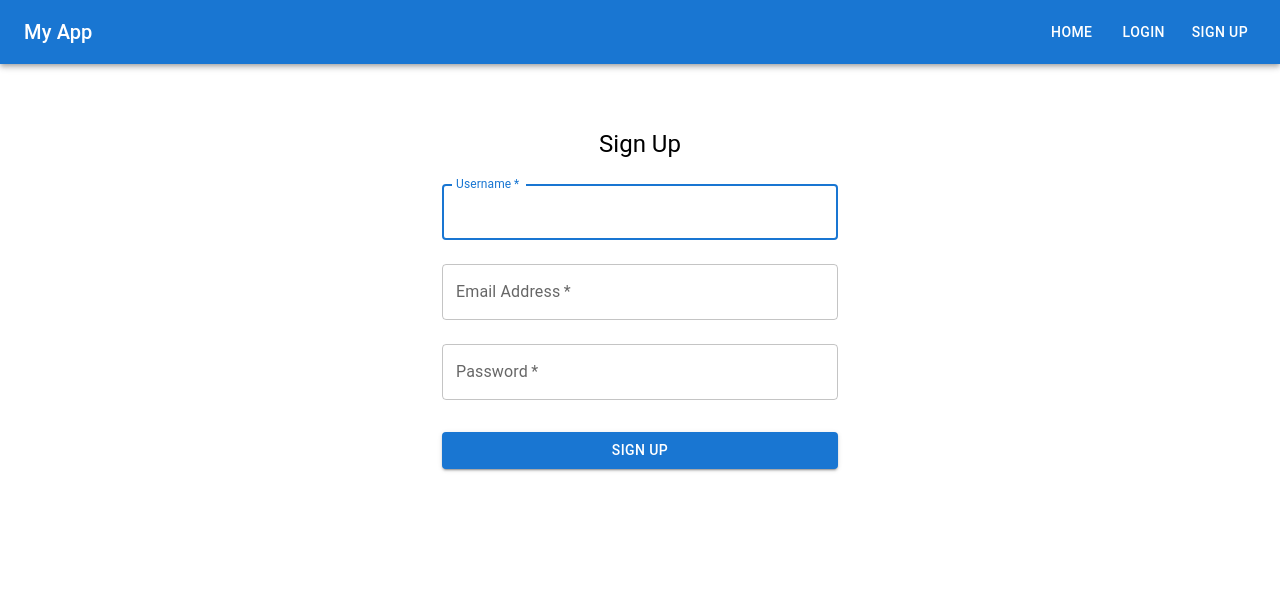
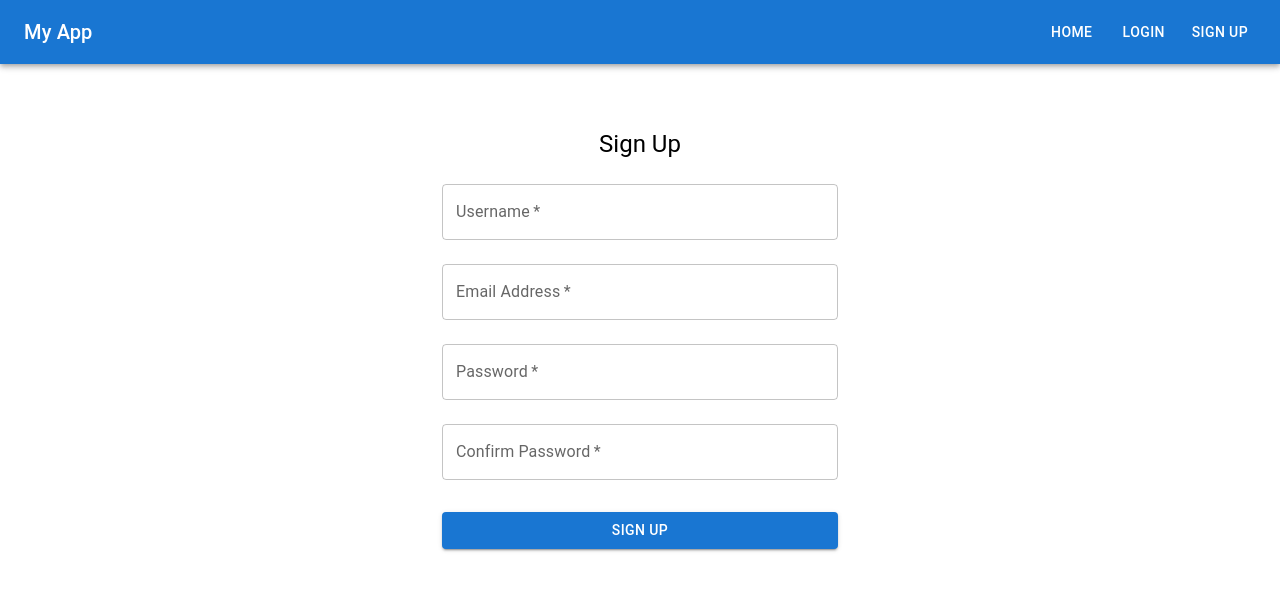
Before and after one commit to geostreams/geostreams3, a React (Create React App) app in the folder frontend/: page /signup in a window 1280 px wide. Shown: the top 590 px of the page. Built offline with nearby package versions, Linux system fonts and the light colour scheme.

Commit message:
Set up the signup API

```diff
--- a/frontend/package.json
+++ b/frontend/package.json
@@ -40,5 +40,6 @@
       "last 1 firefox version",
       "last 1 safari version"
     ]
-  }
+  },
+  "proxy": "http://localhost:9007"
 }
--- a/frontend/src/pages/SignUp.jsx
+++ b/frontend/src/pages/SignUp.jsx
@@ -1,15 +1,53 @@
 import React, { useState } from 'react';
-import { TextField, Button, Typography, Container, Box } from '@mui/material';
+import { useNavigate } from 'react-router-dom';
+import { TextField, Button, Typography, Container, Box, Alert } from '@mui/material';
+import axios from 'axios';
 
 function SignUp() {
-    const [username, setUsername] = useState('');
-    const [password, setPassword] = useState('');
-    const [email, setEmail] = useState('');
+    const [formData, setFormData] = useState({
+        username: '',
+        password: '',
+        confirmPassword: '',
+        email: '',
+    });
+    const [error, setError] = useState('');
+    const navigate = useNavigate();
 
-    const handleSubmit = (event) => {
+    const handleChange = (e) => {
+        setFormData({
+            ...formData,
+            [e.target.name]: e.target.value,
+        });
+    };
+
+    // Handle form submission
+    // Checks if passwords match, then sends a POST request to the server
+    // If successful, redirects to the home page else displays an error
+    const handleSubmit = async (event) => {
         event.preventDefault();
-        console.log('Register', username, email, password);
-        // Implement your registration logic here
+        if (formData.password !== formData.confirmPassword) {
+            setError('Passwords do not match.');
+            return;
+        }
+
+        setError('');
+
+        try {
+            const response = await axios.post('http://localhost:9007/auth/createuser/', {
+                username: formData.username,
+                password: formData.password,
+                email: formData.email
+            });
+            navigate('/'); // Redirect to home page on successful sign-up
+        } catch (err) {
+            if (err.response) {
+                setError(err.response.data.detail || 'Failed to register.');
+            } else if (err.request) {
+                setError('No response from server.');
+            } else {
+                setError('Error: ' + err.message);
+            }
+        }
     };
 
     return (
@@ -35,9 +73,8 @@ function SignUp() {
                         label="Username"
                         name="username"
                         autoComplete="username"
-                        autoFocus
-                        value={username}
-                        onChange={e => setUsername(e.target.value)}
+                        value={formData.username}
+                        onChange={handleChange}
                     />
                     <TextField
                         variant="outlined"
@@ -48,8 +85,8 @@ function SignUp() {
                         label="Email Address"
                         name="email"
                         autoComplete="email"
-                        value={email}
-                        onChange={e => setEmail(e.target.value)}
+                        value={formData.email}
+                        onChange={handleChange}
                     />
                     <TextField
                         variant="outlined"
@@ -60,9 +97,22 @@ function SignUp() {
                         label="Password"
                         type="password"
                         id="password"
-                        autoComplete="current-password"
-                        value={password}
-                        onChange={e => setPassword(e.target.value)}
+                        autoComplete="new-password"
+                        value={formData.password}
+                        onChange={handleChange}
+                    />
+                    <TextField
+                        variant="outlined"
+                        margin="normal"
+                        required
+                        fullWidth
+                        name="confirmPassword"
+                        label="Confirm Password"
+                        type="password"
+                        id="confirmPassword"
+                        autoComplete="new-password"
+                        value={formData.confirmPassword}
+                        onChange={handleChange}
                     />
                     <Button
                         type="submit"
@@ -72,6 +122,11 @@ function SignUp() {
                     >
                         Sign Up
                     </Button>
+                    {error && (
+                        <Alert severity="error" sx={{ mt: 2 }}>
+                            {error}
+                        </Alert>
+                    )}
                 </Box>
             </Box>
         </Container>
```
Also changed, not shown: 2 other files (tests, documents, lock files or other folders).
